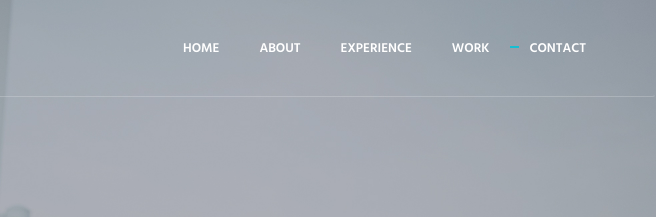
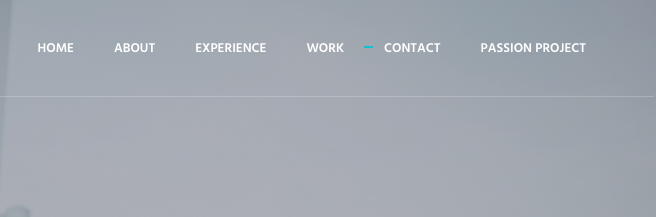
Before and after one commit to pchai7/pchai7.github.io, a plain HTML site: page index.html in a window 1280 px wide. Shown: the top 217 px of the page, 624-1280 px from the left. Drawn offline with Linux system fonts and the light colour scheme.

Commit message:
passionProject

```diff
--- a/index.html
+++ b/index.html
@@ -70,6 +70,7 @@
                                 <li class="js_nav-item nav-item"><a class="nav-item-child nav-item-hover" href="#experience">Experience</a></li>
                                 <li class="js_nav-item nav-item"><a class="nav-item-child nav-item-hover" href="#work">Work</a></li>
                                 <li class="js_nav-item nav-item"><a class="nav-item-child nav-item-hover" href="#contact">Contact</a></li>
+                                <li class="js_nav-item nav-item"><a class="nav-item-child nav-item-hover" href="/project/passionproject.HTML">Passion Project</a></li>
                             </ul>
                         </div>
                     </div>
```
